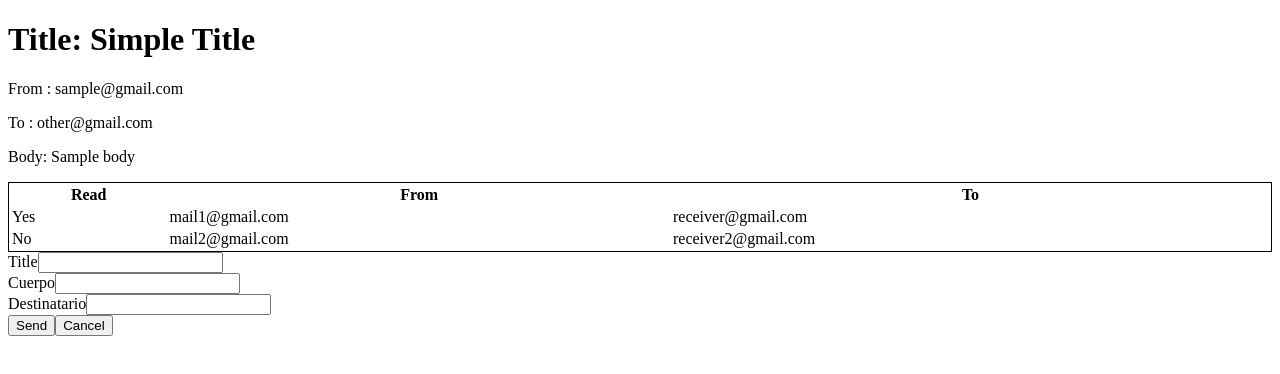
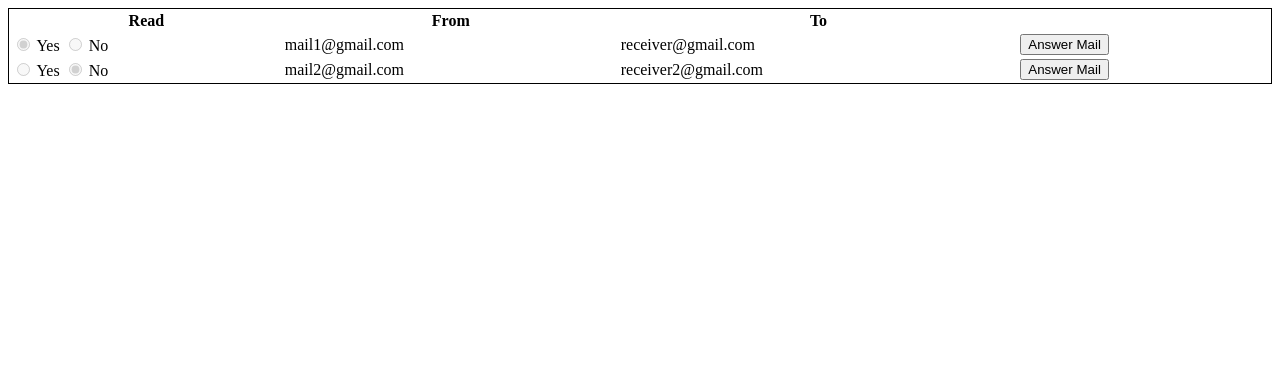
Before and after one commit to miguelpantoja89/Angular, an Angular app: page / in a window 1280 px wide. Shown: the top 374 px of the page. Built offline with nearby package versions, Linux system fonts and the light colour scheme.

Commit message:
answer-mail input value between components

```diff
--- a/src/app/app.component.html
+++ b/src/app/app.component.html
@@ -1,4 +1,2 @@
 <router-outlet></router-outlet>
-<app-mail></app-mail>
 <app-mail-list></app-mail-list>
-<app-new-mail></app-new-mail>
--- a/src/app/components/mail-list/mail-list.component.html
+++ b/src/app/components/mail-list/mail-list.component.html
@@ -4,12 +4,22 @@
         <th>From</th>
         <th>To</th>
     </tr>
-    <tr *ngFor="let mail of mails">
+    <ng-container *ngFor="let mail of mails; index as i">
+        <tr>
         <td>
-            <div *ngIf="mail.read">Yes</div>
-            <div *ngIf="!mail.read">No</div>
+            <input type="radio" name="read-{{i}}" [(ngModel)]="mail.read" [value]=true disabled> Yes
+            <input type="radio" name="read-{{i}}" [(ngModel)]="mail.read" [value]=false disabled> No
         </td>
         <td>{{mail.from}}</td>
         <td>{{mail.to}}</td>
+        <td>
+            <button (click)="clickAnswer(mail)">Answer Mail</button>
+        </td>
     </tr>
+
+        <tr *ngIf="mail.answer">
+            <app-new-mail [mail]="mail"></app-new-mail>
+          </tr>
+
+</ng-container>
 </table>
--- a/src/app/components/mail-list/mail-list.component.ts
+++ b/src/app/components/mail-list/mail-list.component.ts
@@ -8,6 +8,8 @@ import { Component, OnInit } from '@angular/core';
 export class MailListComponent implements OnInit {
 
   mails : any[];
+  answer: boolean;
+  mailToAnswer: any;
   constructor() {
     const mail1 = {
       title: "Title 1",
@@ -26,9 +28,13 @@ export class MailListComponent implements OnInit {
     this.mails = [];
     this.mails.push(mail1);
     this.mails.push(mail2);
+    this.answer = false;
   }
 
   ngOnInit(): void {
   }
 
+  clickAnswer(mailToAnswer) {
+    mailToAnswer.answer = !mailToAnswer.answer;
+  }
 }
--- a/src/app/components/new-mail/new-mail.component.ts
+++ b/src/app/components/new-mail/new-mail.component.ts
@@ -1,4 +1,4 @@
-import { Component, OnInit } from '@angular/core';
+import { Component, OnInit, Input } from '@angular/core';
 import { FormBuilder, FormGroup, Validators } from '@angular/forms';
 
 @Component({
@@ -9,6 +9,7 @@ import { FormBuilder, FormGroup, Validators } from '@angular/forms';
 export class NewMailComponent implements OnInit {
   newMail: FormGroup;
   submitted = false;
+  @Input() mail: any;
 
   constructor(private formBuilder: FormBuilder) { }
 
@@ -19,6 +20,14 @@ export class NewMailComponent implements OnInit {
       body: ['', [Validators.required, Validators.minLength(10)]],
       to: ['', [Validators.required, Validators.email]],
     });
+
+    if(this.mail != undefined){
+      console.log("A",this.mail);
+      this.newMail.patchValue({
+        title: 'Re: '+ this.mail.title,
+        to: this.mail.from
+      });
+    }
   }
 
   get form() { return this.newMail.controls; }
```
